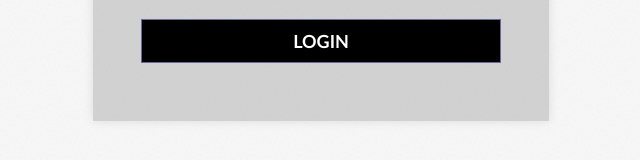
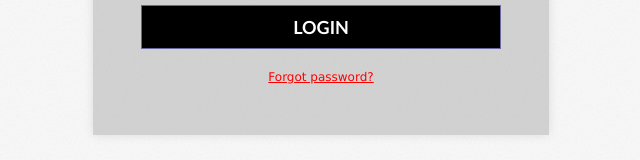
Before and after one commit to Pr776/Manager_System, a React (Create React App) app in the folder Frontend_Manager/tm/: page / in a window 1280 px wide. Shown: the part 530-690 px from the top of the page, without its empty margins (319-959 px from the left). Built offline with nearby package versions, Linux system fonts and the light colour scheme.

Commit message:
Forgot password link

```diff
--- a/Frontend_Manager/tm/src/Components/Login2.js
+++ b/Frontend_Manager/tm/src/Components/Login2.js
@@ -78,9 +78,9 @@ export class Login2 extends Component {
             />
           </div>
           <input className="lf--submit" type="submit" value="LOGIN" />
-          {/* <a className="lf--forgot" href="#">
+          <a className="lf--forgot" href="#">
             Forgot password?
-          </a> */}
+          </a>
            {errorMessage && (
             <p style={{ color: "red", fontSize: "12px" }}>{errorMessage}</p>
           )}
--- a/Frontend_Manager/tm/src/Components/Login2.scss
+++ b/Frontend_Manager/tm/src/Components/Login2.scss
@@ -4,6 +4,7 @@ $green-dark: #000000;
 $green-light: #000000;
 $gray: #8f8f8f;
 $gray-light: #f5f6f8;
+$red: red;
 
 * {
   -webkit-font-smoothing: antialiased;
@@ -123,8 +124,8 @@ body {
 
 .lf--forgot {
   margin-top: 1em;
-  color: $green-light;
-  font-size: 0.65em;
+  color: $red;
+  font-size: 0.50em;
   text-align: center;
   position: relative;
 }
```
